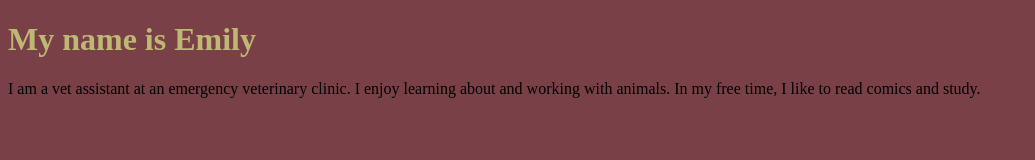
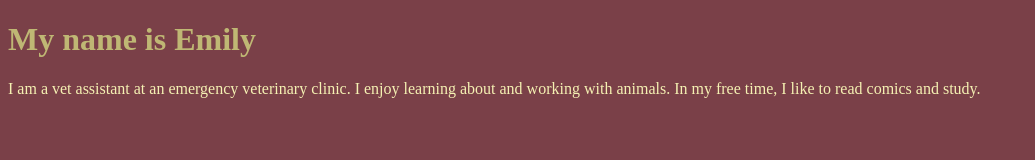
Before and after one commit to enbeliza/enbeliza.github.io, a plain HTML site: page index.html in a window 1280 px wide. Shown: the whole page, without its empty margins (0-1035 px from the left). Drawn offline with Linux system fonts and the light colour scheme.

Commit message:
Add files via upload

```diff
--- a/index.html
+++ b/index.html
@@ -10,7 +10,7 @@
 		h1{
 		  color:#bfb774;
 		}
-		p1{
+		p{
 		color:#f5f1b3;
 		}
 		</style>
```
